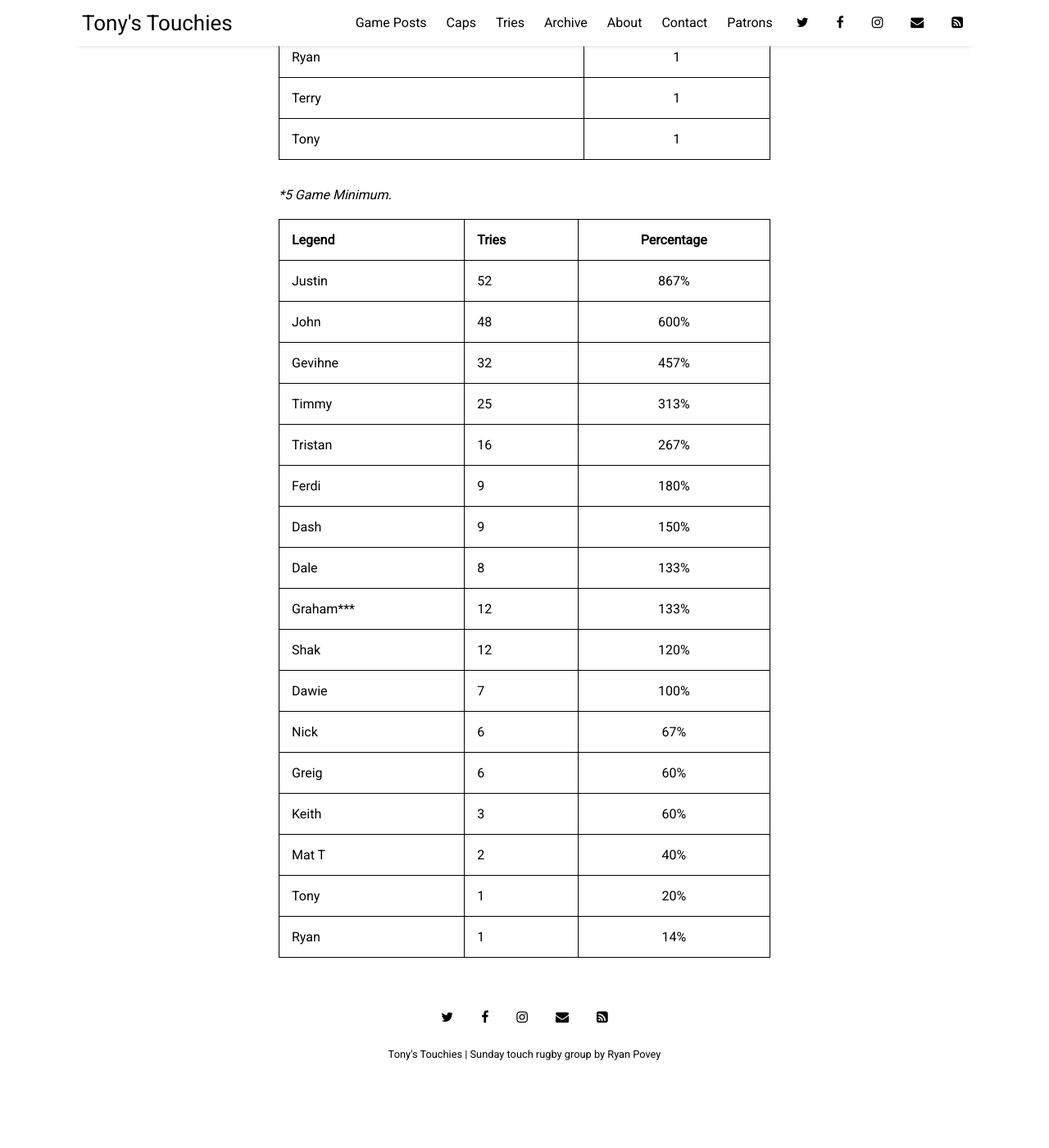
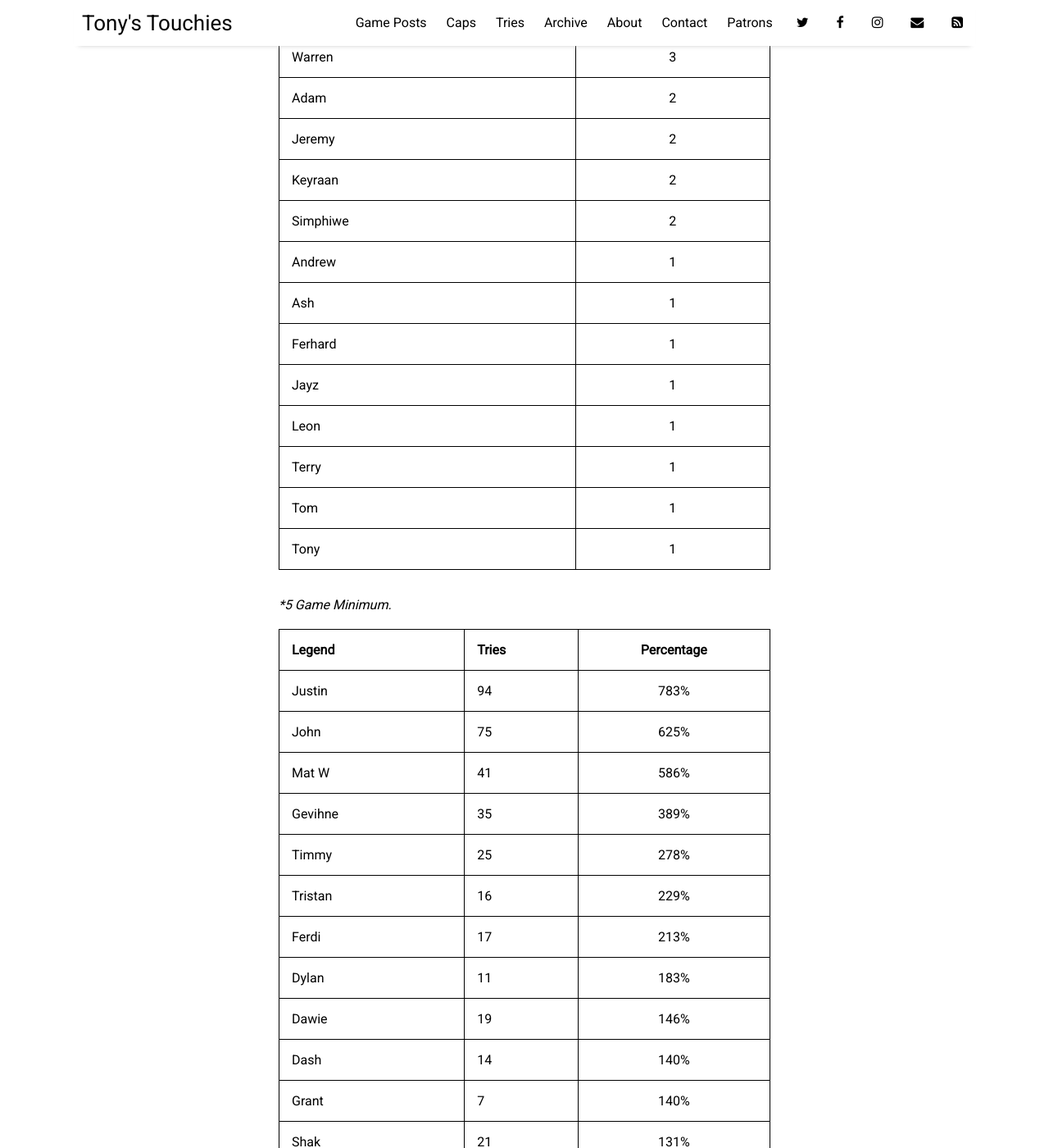
Before and after one commit to sundayrugby/sundayrugby.github.io, a Jekyll site: the page built from pages/tries.md, in a window 1280 px wide and 1400 px high, scrolled down 2098 px. Shown: the whole window at 82% size. Built offline with Jekyll 4.4.1, drawn with Linux system fonts in a browser that asks for light colours; nearby versions of some CDN libraries; before the commit the page ends 3422 px from its top, so only the background shows below that; some of the changed text lies outside the part shown.

Commit message:
Update tries.md

```diff
--- a/pages/tries.md
+++ b/pages/tries.md
@@ -17,42 +17,52 @@ permalink: /tries
 
 Legend               | Tries
 -------------------- | :------------------:
-Justin|52
-John|48
-Gevihne|32
+Justin|94
+John|75
+Mat W|41
+Gevihne|35
 Timmy|25
-Mat W|23
+Shak|21
+Dawie|19
+Ferdi|17
+Greig|16
 Tristan|16
-Graham***|12
-Shak|12
-Dash|9
-Ferdi|9
-Dale|8
+Anton|14
+Dale|14
+Dash|14
+Keith|14
+Ryan|13
+Nick|12
+Dylan|11
+Graham|8
 Yusri|8
 Casey|7
-Dawie|7
 Grant|7
 Eddy|6
-Greig|6
-Nick|6
+Mat T |6
+Mike|6
 Jason|5
+JJ|5
 Ayub|4
 Jake|4
 Rikki|4
-JJ|3
-Keith|3
+Ant|3
+Byron|3
+Dino|3
 Peter|3
 Rob|3
+Warren|3
 Adam|2
+Jeremy|2
 Keyraan|2
-Mat T |2
-Warren|2
-Dino|1
-Dylan|1
+Simphiwe|2
+Andrew|1
+Ash|1
+Ferhard|1
 Jayz|1
 Leon|1
-Ryan|1
 Terry|1
+Tom|1
 Tony|1
 
 
@@ -60,20 +70,24 @@ Tony|1
 
 Legend               | Tries | Percentage
 -------------------- | ------- | :------------------:
-Justin|52|867%
-John|48|600%
-Gevihne|32|457%
-Timmy|25|313%
-Tristan|16|267%
-Ferdi|9|180%
-Dash|9|150%
-Dale|8|133%
-Graham***|12|133%
-Shak|12|120%
-Dawie|7|100%
-Nick|6|67%
-Greig|6|60%
-Keith|3|60%
-Mat T |2|40%
+Justin|94|783%
+John|75|625%
+Mat W|41|586%
+Gevihne|35|389%
+Timmy|25|278%
+Tristan|16|229%
+Ferdi|17|213%
+Dylan|11|183%
+Dawie|19|146%
+Dash|14|140%
+Grant|7|140%
+Shak|21|131%
+Dale|14|127%
+Keith|14|127%
+Greig|16|100%
+Ryan|13|93%
+Nick|12|80%
+Graham***|10|71%
+Mat T |6|67%
+Warren|3|60%
 Tony|1|20%
-Ryan|1|14%
```
Also changed, not shown: other parts of pages/tries.md (+1 -1 lines).
